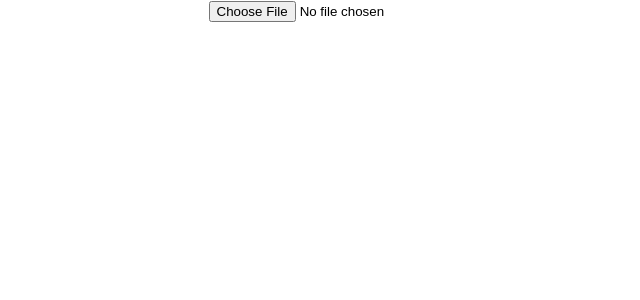
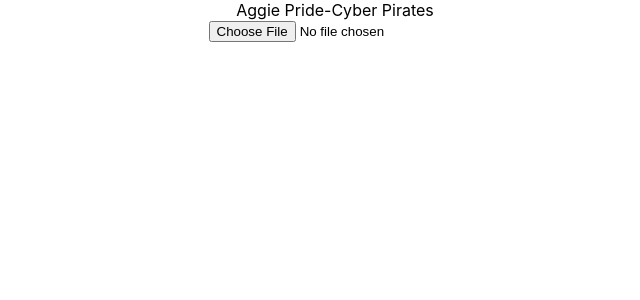
Before and after one commit to NCATComp410/AnT_Comp410_Spring20, a React (Create React App) app: page / in a window 1280 px wide. Shown: the top 300 px of the page, without its empty margins (305-945 px from the left). Built offline with nearby package versions, Linux system fonts and the light colour scheme.

Commit message:
Added hello world message

```diff
--- a/src/App.js
+++ b/src/App.js
@@ -5,6 +5,7 @@ import SimpleFileUploader from "./components/FileUploader/FileUploader";
 function App() {
   return (
     <div className="App">
+      Aggie Pride-Cyber Pirates
       <SimpleFileUploader />
     </div>
   );
```
